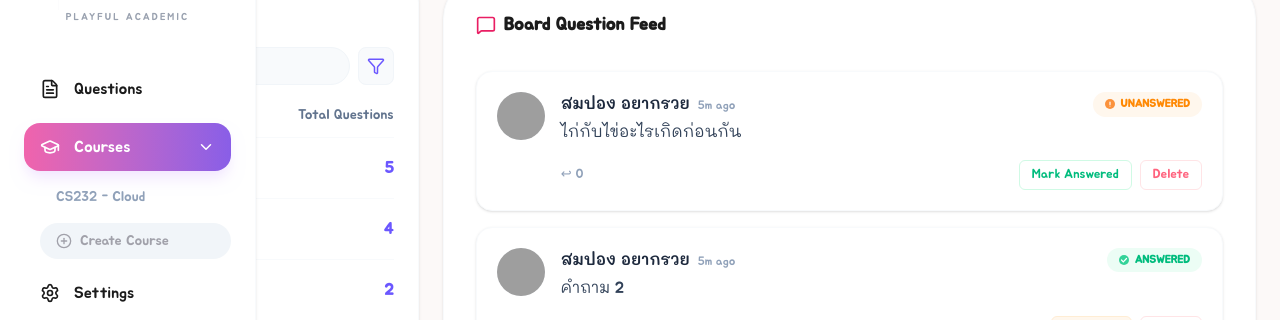
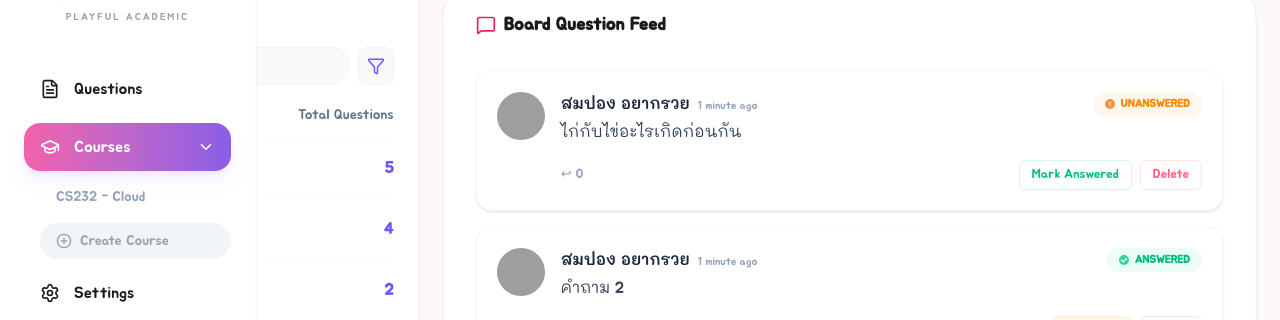
Before and after one commit to Gummy-168/CS232-Project-AWS-07, a Next.js app in the folder frontend/: page /professor/courses/board in a window 1280 px wide. Shown: the part 118-438 px from the top of the page. Built offline with nearby package versions, Linux system fonts and the light colour scheme; grey boxes are pictures that could not be loaded.

Commit message:
fix time in Board page

```diff
--- a/frontend/app/professor/courses/board/page.tsx
+++ b/frontend/app/professor/courses/board/page.tsx
@@ -2,6 +2,18 @@
 import React, { useState } from 'react';
 import { Users, Search, Filter, ChevronLeft, XCircle, MessageSquare } from 'lucide-react';
 import { useRouter } from 'next/navigation';
+import { formatDistanceToNow } from 'date-fns';
+
+const formatTimeAgo = (dateString: string) => {
+    try {
+        const date = new Date(dateString);
+        return formatDistanceToNow(date, {
+            addSuffix: true,
+        });
+    } catch (error) {
+        return dateString;
+    }
+};
 
 const MOCK_STUDENTS = [
     { id: 1, name: 'สมปอง อยากรวย', questions: 5, avatar: 'https://api.dicebear.com/7.x/avataaars/svg?seed=1', status: 'online' },
@@ -17,7 +29,7 @@ const INITIAL_QUESTIONS = [
         user: 'สมปอง อยากรวย',
         avatar: 'https://api.dicebear.com/7.x/avataaars/svg?seed=1',
         content: 'ไก่กับไข่อะไรเกิดก่อนกัน',
-        time: '5m ago',
+        createdAt: new Date(Date.now() - 60000).toISOString(),
         status: 'UNANSWERED',
         type: 'question',
         replies: 0,
@@ -28,7 +40,7 @@ const INITIAL_QUESTIONS = [
         user: 'สมปอง อยากรวย',
         avatar: 'https://api.dicebear.com/7.x/avataaars/svg?seed=1',
         content: 'คำถาม 2',
-        time: '5m ago',
+        createdAt: new Date(Date.now() - 60000).toISOString(),
         status: 'ANSWERED',
         type: 'question',
         replies: 0,
@@ -39,6 +51,7 @@ const INITIAL_QUESTIONS = [
 export default function BoardPage() {
     const router = useRouter();
     const [studentSearch, setStudentSearch] = useState('');
+        const [now, setNow] = useState(Date.now());
 
     const [questions, setQuestions] = useState(INITIAL_QUESTIONS);
 
@@ -152,8 +165,6 @@ export default function BoardPage() {
                                 onMarkAnswered={() => handleMarkAnswered(q.id)}
                                 onUnmarked={() => handleUnmarked(q.id)}
                                 onDelete={() => handleDelete(q.id)}
-                                onPostReply={(reply: string) => handlePostReply(q.id, reply)}
-                                onDeleteReply={(id: number, index: number) => handleDeleteReply(id, index)}
                             />
                         ))}
                     </div>
@@ -195,7 +206,9 @@ function ActivityCard({ data, onMarkAnswered, onUnmarked, onPostReply, onDelete,
                 <div className="flex-1">
                     <div className="flex items-baseline gap-2 mb-1">
                         <span className="font-bold text-slate-800">{data.user}</span>
-                        <span className="text-xs text-slate-400">{data.time}</span>
+                        <span className="text-slate-400 text-[11px] font-medium">
+                        {formatTimeAgo(data.createdAt)}
+                    </span>
                     </div>
 
                     {isBoard ? (
--- a/frontend/app/student/analytics/page.tsx
+++ b/frontend/app/student/analytics/page.tsx
@@ -9,6 +9,7 @@ import {
   PieChart,
   Tooltip,
   Pie,
+  LabelList,
 } from 'recharts';
 
 const fetchStatsData = async (): Promise<any> => {
@@ -82,6 +83,7 @@ const Dashboard = () => {
               <BarChart
                 data={data.chart}
                 onMouseLeave={() => setActiveIndex(null)}
+                margin={{ top: 20, right: 0, left: 0, bottom: 0 }}
               >
                 <XAxis dataKey="day" axisLine={false} tickLine={false} tick={{ fill: '#94a3b8', fontSize: 12 }} />
 
@@ -92,6 +94,27 @@ const Dashboard = () => {
                   radius={[20, 20, 20, 20]}
                   barSize={50}
                 >
+                  <LabelList
+            dataKey="value"
+            position="top"
+            content={(props: any) => {
+              const { x, y, width, value, index } = props;
+
+              if (index !== activeIndex) return null;
+
+              return (
+                <text
+                  x={x + width / 2}
+                  y={y - 10}
+                  fill="#4F46E5"
+                  textAnchor="middle"
+                  className="font-bold text-sm transition-opacity duration-300"
+                >
+                  {value}
+                </text>
+              );
+            }}
+          />
                   {data.chart.map((entry: any, index: number) => (
                     <Cell
                       key={`cell-${index}`}
```
